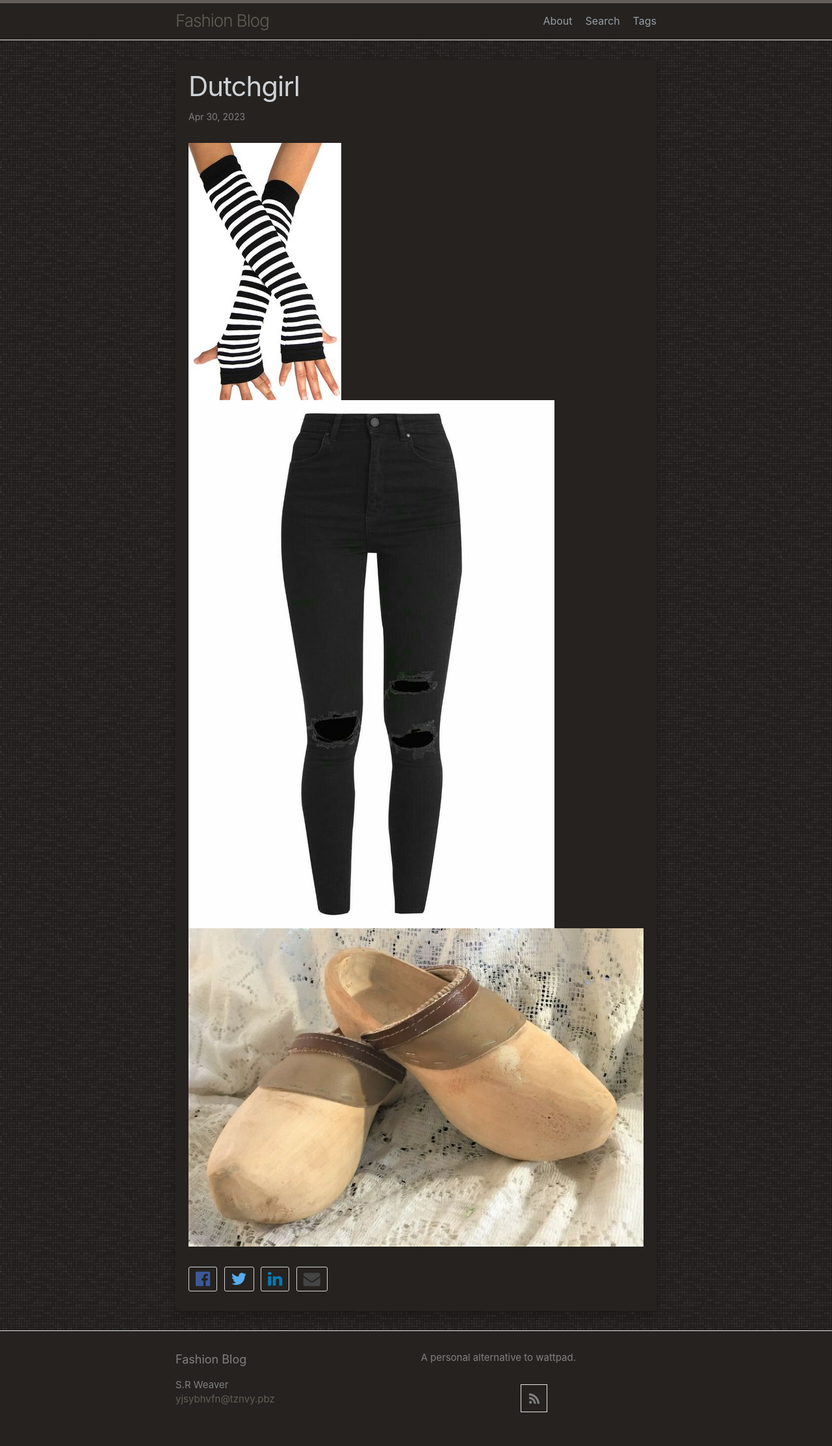
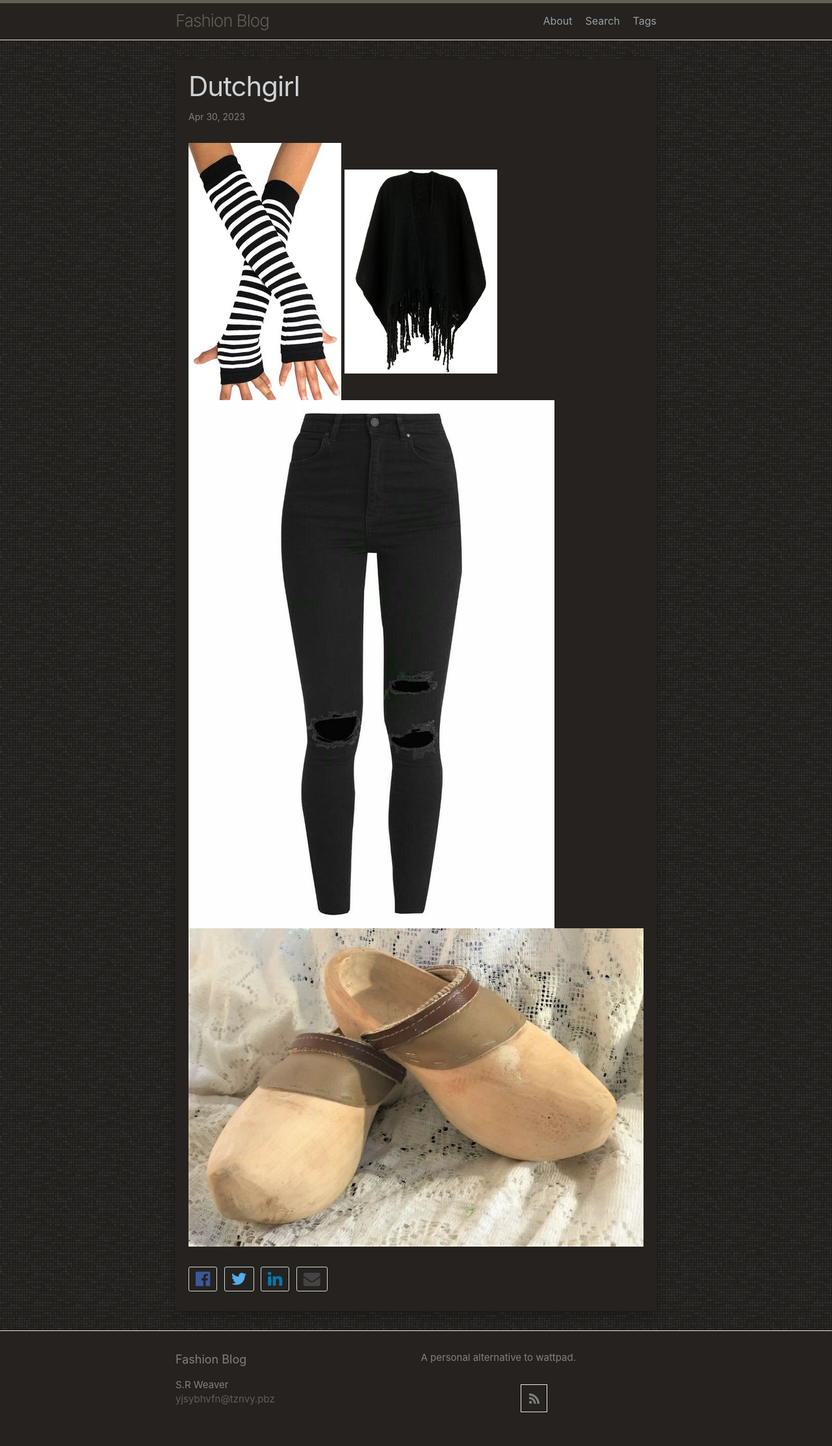
Before and after one commit to LWFlouisa/FashionBlog, a Jekyll site: the page built from _posts/2023-04-30-dutchgirl.md, in a window 1280 px wide. Shown: the whole page at 65% size. Built offline with Jekyll 4.4.1, drawn with Linux system fonts in a browser that asks for light colours; our own code applies the rules of GitHub Pages for plain Markdown files.

Commit message:
Update 2023-04-30-dutchgirl.md

```diff
--- a/_posts/2023-04-30-dutchgirl.md
+++ b/_posts/2023-04-30-dutchgirl.md
@@ -1,3 +1,4 @@
 ![Wristlets](https://github.com/LWFlouisa/FashionBlog/blob/main/images/DutchWoman/6ad51e24a125fd434ae80ad9be42aeb6.jpg?raw=true)
+![Black Poncho](https://github.com/LWFlouisa/FashionBlog/blob/main/images/BlackPoncho/9f6d448f0b6ef6d2a09a9708572af907.jpg?raw=true)
 ![Black Pants](https://github.com/LWFlouisa/FashionBlog/blob/main/images/DutchWoman/6c3e3a3095016f0743de36ecd35fe0c7.jpg?raw=true)
 ![Wooden Shoes](https://github.com/LWFlouisa/FashionBlog/blob/main/images/DutchWoman/359c4b8a10c4ef1731198380fd767728.jpg?raw=true)
```
